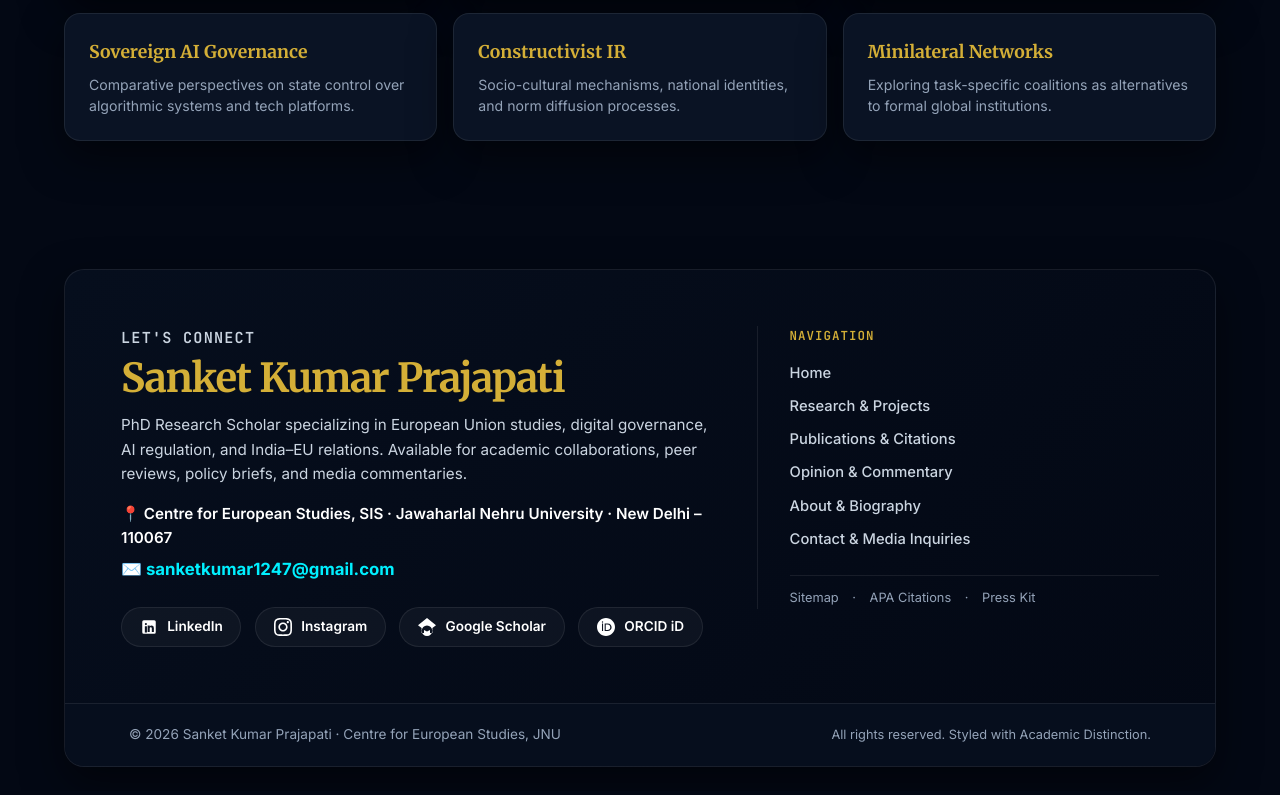
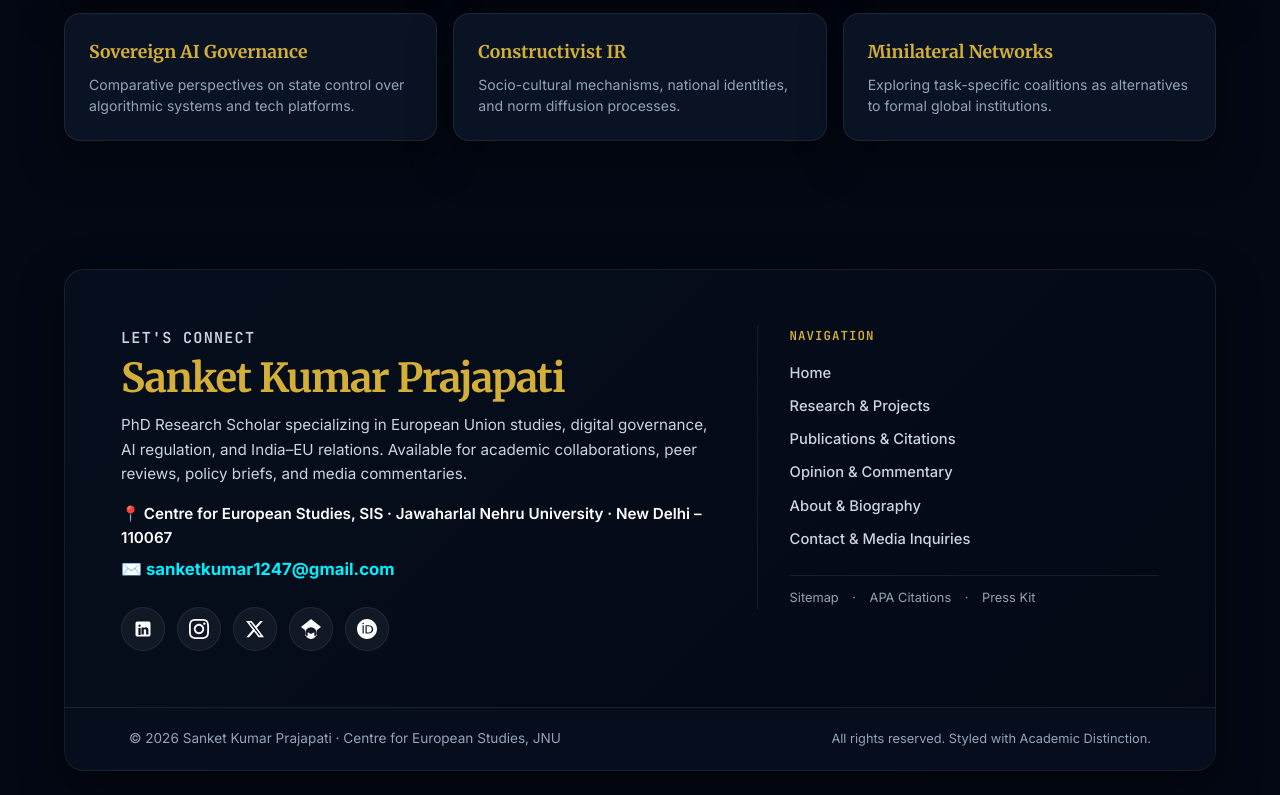
Before and after one commit to sanketkumar1247-stack/Sanket-Kumar-Prajapati, a website: page about.html in a window 1280 px wide. Shown: the part 2765-3560 px from the top of the page. Drawn offline with nearby package versions, Linux system fonts and the light colour scheme.

Commit message:
refactor: improve footer social link accessibility
Add ARIA labels and titles to social links and remove redundant text labels to enhance screen reader support and UI cleanliness.

```diff
--- a/about.html
+++ b/about.html
@@ -244,29 +244,30 @@
           <p class="footer-location">📍 Centre for European Studies, SIS · Jawaharlal Nehru University · New Delhi – 110067</p>
           <a class="footer-email" href="mailto:sanketkumar1247@gmail.com">✉️ sanketkumar1247@gmail.com</a>
 
-          <div class="footer-social-logos" aria-label="Academic & Social Profiles">
+          <div class="footer-social-logos" aria-label="Academic &amp; Social Profiles">
             <!-- LinkedIn -->
-            <a href="https://in.linkedin.com/in/sanketkumarprajapati" target="_blank" rel="noopener noreferrer" class="social-logo-btn">
+            <a href="https://in.linkedin.com/in/sanketkumarprajapati" target="_blank" rel="noopener noreferrer" class="social-logo-btn" title="LinkedIn" aria-label="LinkedIn">
               <svg viewBox="0 0 24 24"><path d="M19 3a2 2 0 0 1 2 2v14a2 2 0 0 1-2 2H5a2 2 0 0 1-2-2V5a2 2 0 0 1 2-2h14m-.5 15.5v-5.3a3.26 3.26 0 0 0-3.26-3.26c-.85 0-1.84.52-2.28 1.3v-1.11h-2.79v8.37h2.79v-4.93c0-.77.62-1.4 1.39-1.4a1.4 1.4 0 0 1 1.4 1.4v4.93h2.75M6.46 10.9v8.37H9.25V10.9H6.46M7.86 6.72a1.4 1.4 0 1 0 0 2.8 1.4 1.4 0 0 0 0-2.8z"/></svg>
-              <span>LinkedIn</span>
             </a>
 
             <!-- Instagram -->
-            <a href="https://www.instagram.com/sk26_sanket/" target="_blank" rel="noopener noreferrer" class="social-logo-btn">
+            <a href="https://www.instagram.com/sk26_sanket/" target="_blank" rel="noopener noreferrer" class="social-logo-btn" title="Instagram" aria-label="Instagram">
               <svg viewBox="0 0 24 24"><path d="M12 2.163c3.204 0 3.584.012 4.85.07 3.252.148 4.771 1.691 4.919 4.919.058 1.265.069 1.645.069 4.849 0 3.205-.012 3.584-.069 4.849-.149 3.225-1.664 4.771-4.919 4.919-1.266.058-1.644.07-4.85.07-3.204 0-3.584-.012-4.849-.07-3.26-.149-4.771-1.699-4.919-4.92-.058-1.265-.07-1.644-.07-4.849 0-3.204.013-3.583.07-4.849.149-3.227 1.664-4.771 4.919-4.919 1.266-.057 1.645-.069 4.849-.069zm0-2.163c-3.259 0-3.667.014-4.947.072-4.358.2-6.78 2.618-6.98 6.98-.059 1.281-.073 1.689-.073 4.948 0 3.259.014 3.668.072 4.948.2 4.358 2.618 6.78 6.98 6.98 1.281.058 1.689.072 4.948.072 3.259 0 3.668-.014 4.948-.072 4.354-.2 6.782-2.618 6.979-6.98.059-1.28.073-1.689.073-4.948 0-3.259-.014-3.667-.072-4.947-.196-4.354-2.617-6.78-6.979-6.98-1.281-.059-1.69-.073-4.949-.073zm0 5.838c-3.403 0-6.162 2.759-6.162 6.162s2.759 6.163 6.162 6.163 6.162-2.759 6.162-6.163c0-3.403-2.759-6.162-6.162-6.162zm0 10.162c-2.209 0-4-1.79-4-4 0-2.209 1.791-4 4-4s4 1.791 4 4c0 2.21-1.791 4-4 4zm6.406-11.845c-.796 0-1.441.645-1.441 1.44s.645 1.44 1.441 1.44c.795 0 1.439-.645 1.439-1.44s-.644-1.44-1.439-1.44z"/></svg>
-              <span>Instagram</span>
+            </a>
+
+            <!-- X / Twitter -->
+            <a href="https://x.com/" target="_blank" rel="noopener noreferrer" class="social-logo-btn" title="X (Twitter)" aria-label="X (Twitter)">
+              <svg viewBox="0 0 24 24"><path d="M18.244 2.25h3.308l-7.227 8.26 8.502 11.24H16.17l-5.214-6.817L4.99 21.75H1.68l7.73-8.835L1.254 2.25H8.08l4.713 6.231zm-1.161 17.52h1.833L7.084 4.126H5.117z"/></svg>
             </a>
 
             <!-- Google Scholar -->
-            <a href="https://scholar.google.com/citations?user=kN_yoHwAAAAJ&amp;hl=en" target="_blank" rel="noopener noreferrer" class="social-logo-btn">
+            <a href="https://scholar.google.com/citations?user=kN_yoHwAAAAJ&amp;hl=en" target="_blank" rel="noopener noreferrer" class="social-logo-btn" title="Google Scholar" aria-label="Google Scholar">
               <svg viewBox="0 0 24 24"><path d="M12 24a7 7 0 1 1 0-14 7 7 0 0 1 0 14zm0-24L0 9.5l4.8 3.84V20h3.2v-4.16L12 18l4-2.16V20h3.2v-6.66L24 9.5 12 0z"/></svg>
-              <span>Google Scholar</span>
             </a>
 
             <!-- ORCID -->
-            <a href="https://orcid.org/0009-0006-2524-7685" target="_blank" rel="noopener noreferrer" class="social-logo-btn">
+            <a href="https://orcid.org/0009-0006-2524-7685" target="_blank" rel="noopener noreferrer" class="social-logo-btn" title="ORCID iD" aria-label="ORCID iD">
               <svg viewBox="0 0 24 24"><path d="M12 0C5.372 0 0 5.372 0 12s5.372 12 12 12 12-5.372 12-12S18.628 0 12 0zM7.369 4.378c.525 0 .947.431.947.947s-.422.947-.947.947a.95.95 0 0 1-.947-.947c0-.525.422-.947.947-.947zm-.722 3.038h1.444v10.041H6.647V7.416zm3.562 0h3.9c3.712 0 5.344 2.653 5.344 5.025 0 2.578-1.844 5.016-5.353 5.016h-3.891V7.416zm1.444 1.303v7.434h2.328c2.25 0 3.731-1.397 3.731-3.712 0-2.175-1.35-3.722-3.722-3.722h-2.337z"/></svg>
-              <span>ORCID iD</span>
             </a>
           </div>
         </div>
--- a/styles.css
+++ b/styles.css
@@ -1873,37 +1873,36 @@ a.stack-item:focus .stack-link-arrow {
   display: flex;
   flex-wrap: wrap;
   align-items: center;
-  gap: 0.85rem;
+  gap: 0.75rem;
   margin-top: 1.5rem;
 }
 
 .social-logo-btn {
   display: inline-flex;
   align-items: center;
-  gap: 0.6rem;
-  min-height: 40px;
-  padding: 0.4rem 1.1rem;
+  justify-content: center;
+  width: 44px;
+  height: 44px;
   border: 1px solid var(--border);
-  border-radius: var(--radius-pill);
-  background: rgba(255, 255, 255, 0.04);
+  border-radius: 50%;
+  background: rgba(255, 255, 255, 0.05);
   color: #ffffff;
-  font-size: 0.85rem;
-  font-weight: 600;
-  transition: all 0.25s ease;
+  transition: all 0.25s cubic-bezier(0.16, 1, 0.3, 1);
+  text-decoration: none;
 }
 
 .social-logo-btn svg {
-  width: 18px;
-  height: 18px;
+  width: 20px;
+  height: 20px;
   fill: currentColor;
 }
 
 .social-logo-btn:hover {
-  background: rgba(0, 240, 255, 0.1);
+  background: rgba(0, 240, 255, 0.15);
   border-color: var(--cyan-accent);
   color: var(--cyan-accent);
-  transform: translateY(-2px);
-  box-shadow: 0 4px 15px rgba(0, 240, 255, 0.2);
+  transform: translateY(-3px) scale(1.08);
+  box-shadow: 0 6px 20px rgba(0, 240, 255, 0.3);
 }
 
 .footer-nav-col {
```
Also changed, not shown: contact.html (+10 -9 lines), index.html (+10 -9 lines), media.html (+10 -9 lines), publications.html (+10 -9 lines), research.html (+10 -9 lines).
